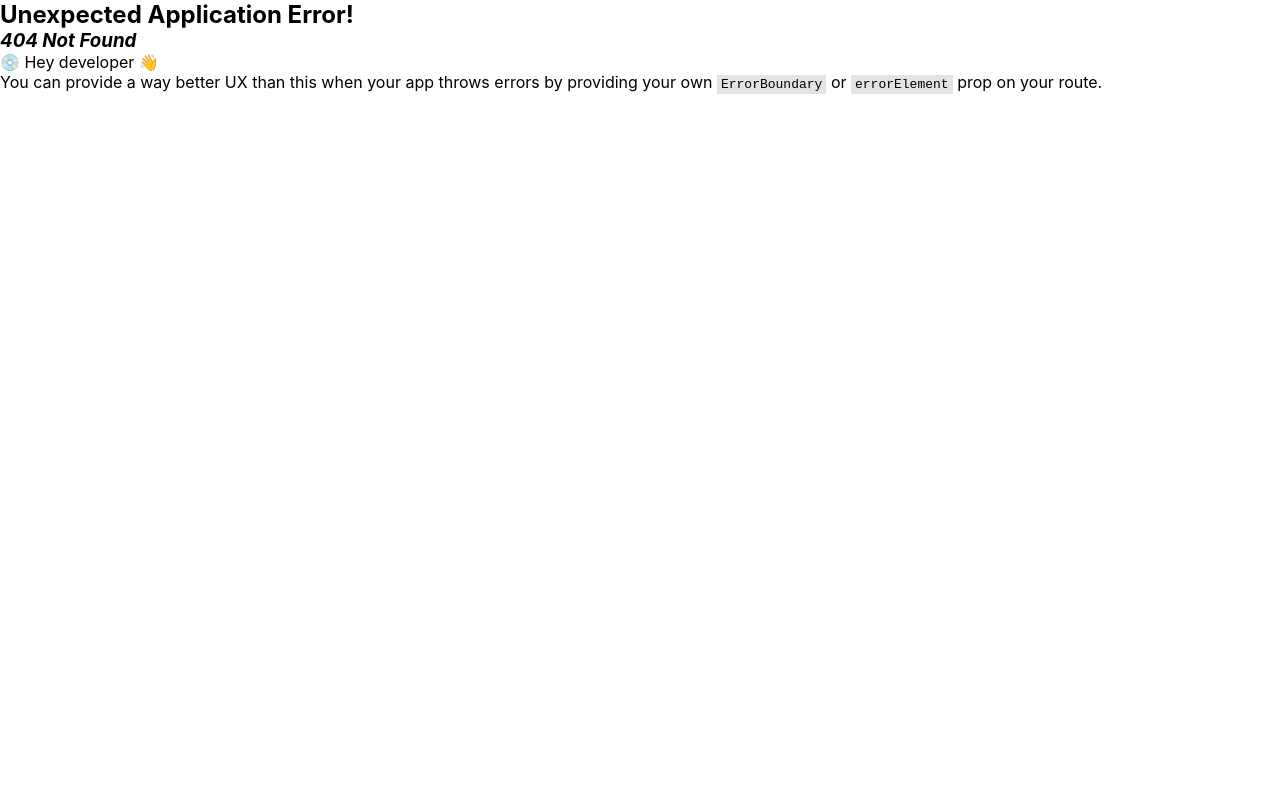
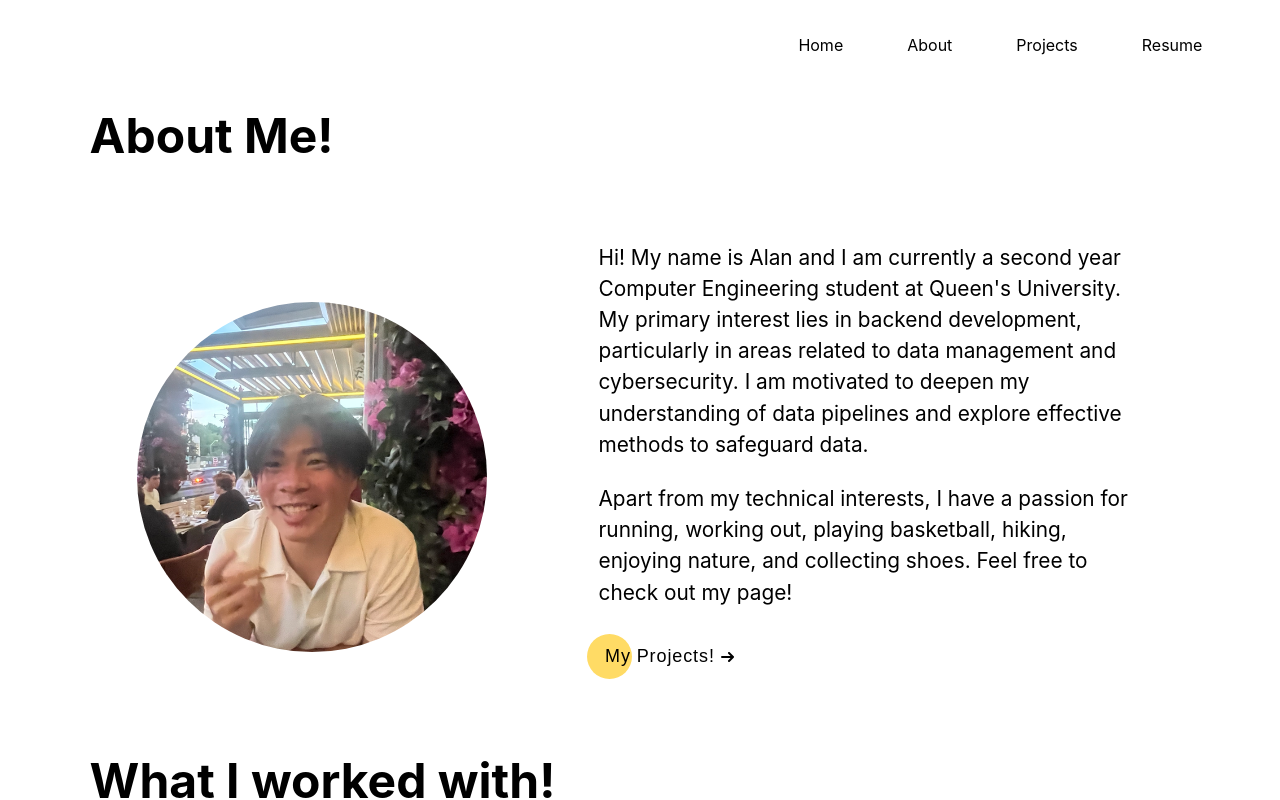
Before and after one commit to alhu45/alanhu-website, a React (Vite) app: page /alanhu-website/about in a window 1280 px wide. Before the commit this address had no page. Shown: the top 800 px of the page. Built offline with nearby package versions, Linux system fonts and the light colour scheme.

Commit message:
Router Pages Refresh Fixed

```diff
--- a/src/App.jsx
+++ b/src/App.jsx
@@ -38,7 +38,7 @@ function App() {
                 <a href = "https://github.com/alhu45/"><img className = "socials" src = {github}/></a> */}
             </div>
             <div className="buttons">
-                <Link to = "/about">
+                <Link to = "/alanhu-website/about">
                     <button class="cta">
                         <span>Check me out!</span>
                         <svg width="15px" height="10px" viewBox="0 0 13 10">
--- a/src/components/Navbar.jsx
+++ b/src/components/Navbar.jsx
@@ -16,8 +16,8 @@ function Navbar() {
       <header>
         <nav ref={navRef}>
           <Link to="/alanhu-website" exact>Home</Link>
-          <Link to="/about">About</Link>
-          <Link to="/projects">Projects</Link>
+          <Link to="/alanhu-website/about">About</Link>
+          <Link to="/alanhu-website/projects">Projects</Link>
           <a href={Resume} target="_blank" rel="noopener noreferrer">Resume</a>
           <button className="nav-btn nav-close-btn" onClick={showNavBar}>
             <FaTimes />
--- a/src/main.jsx
+++ b/src/main.jsx
@@ -29,11 +29,11 @@ const home = createBrowserRouter([
     element: <App />,
   },
   {
-    path: "about",
+    path: "/alanhu-website/about",
     element: <About />,
   },
   {
-    path: "projects",
+    path: "/alanhu-website/projects",
     element: <Projects />,
   },
 ]);
--- a/src/pages/About.jsx
+++ b/src/pages/About.jsx
@@ -27,7 +27,7 @@ function About() {
                 enjoying nature, and collecting shoes. Feel free to check out my page!
               </h2>
               <div className="buttons">
-                <Link to = "/projects">
+                <Link to = "/alanhu-website/projects">
                     <button class="cta">
                         <span>My Projects!</span>
                         <svg width="15px" height="10px" viewBox="0 0 13 10">
```
